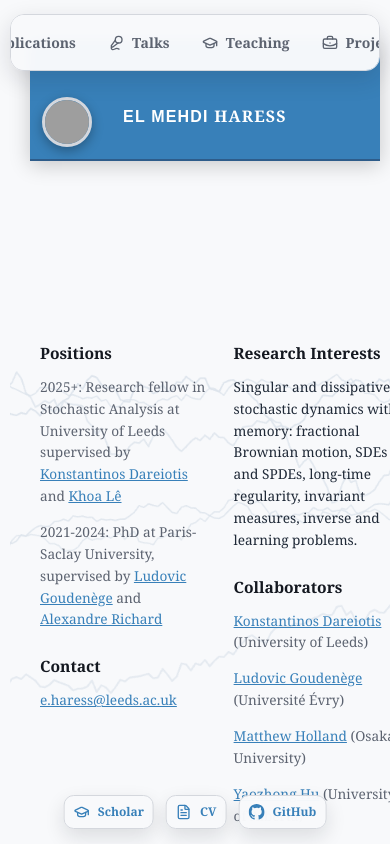
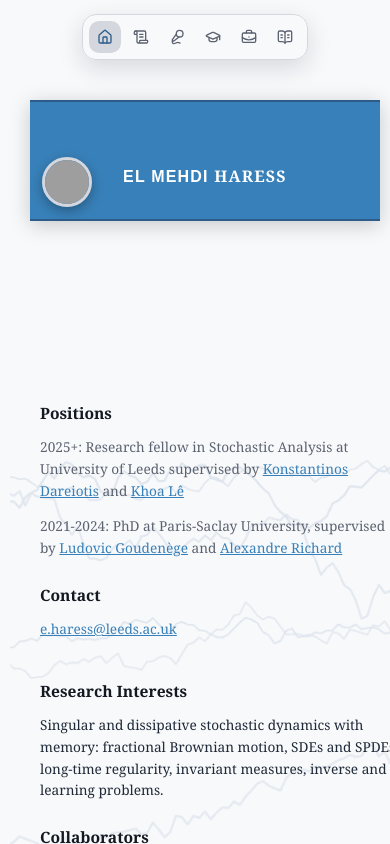
Before and after one commit to ElMehdiHaress/Homepage, a React (Vite) app: page / in a window 390 px wide. Built offline with nearby package versions, Linux system fonts and the light colour scheme; no server answers; grey boxes are pictures that could not be loaded.

Commit message:
Refactor MenuBar and Photography components; enhance mobile responsiveness and touch interactions, update styles for better layout and usability

```diff
--- a/src/MenuBar.tsx
+++ b/src/MenuBar.tsx
@@ -30,6 +30,7 @@ const MenuBar = () => {
 
   return (
     <div
+      className="menu-bar-pill"
       style={{
         position: "fixed",
         top: "14px",
@@ -37,7 +38,7 @@ const MenuBar = () => {
         transform: "translateX(-50%)",
         zIndex: 1000,
         width: "fit-content",
-        maxWidth: "calc(100vw - 20px)",
+        maxWidth: "calc(100vw - 16px)",
         backgroundColor: "rgba(248, 249, 251, 0.98)",
         border: "1px solid #d4d7dd",
         borderRadius: "14px",
@@ -46,7 +47,7 @@ const MenuBar = () => {
         display: "flex",
         alignItems: "center",
         justifyContent: "center",
-        gap: "8px",
+        gap: "4px",
         overflowX: "auto",
         backdropFilter: "blur(6px)",
       }}
@@ -88,7 +89,7 @@ const MenuBar = () => {
             }}
           >
             <Icon size={16} />
-            <span>{item.label}</span>
+            <span className="menu-bar-label">{item.label}</span>
           </button>
         );
       })}
--- a/src/Photography.tsx
+++ b/src/Photography.tsx
@@ -1,4 +1,4 @@
-import { useState, useEffect } from 'react';
+import { useState, useEffect, useRef } from 'react';
 import { useNavigate } from 'react-router-dom';
 import MenuBar from './MenuBar';
 import profileImage from './assets/recent-me.jpeg';
@@ -14,6 +14,7 @@ const photos: string[] = Object.entries(photoModules)
 const Photography = () => {
   const navigate = useNavigate();
   const [lightboxIndex, setLightboxIndex] = useState<number | null>(null);
+  const touchStartX = useRef<number | null>(null);
 
   const showNext = () =>
     setLightboxIndex((i) => (i === null ? i : (i + 1) % photos.length));
@@ -34,6 +35,16 @@ const Photography = () => {
       document.body.style.overflow = '';
     };
   }, [lightboxIndex]);
+
+  const handleTouchStart = (e: React.TouchEvent) => {
+    touchStartX.current = e.touches[0].clientX;
+  };
+  const handleTouchEnd = (e: React.TouchEvent) => {
+    if (touchStartX.current === null) return;
+    const dx = e.changedTouches[0].clientX - touchStartX.current;
+    if (Math.abs(dx) > 50) dx < 0 ? showNext() : showPrev();
+    touchStartX.current = null;
+  };
 
   return (
     <div style={{
@@ -227,6 +238,8 @@ const Photography = () => {
       {lightboxIndex !== null && (
         <div
           onClick={() => setLightboxIndex(null)}
+          onTouchStart={handleTouchStart}
+          onTouchEnd={handleTouchEnd}
           style={{
             position: 'fixed',
             inset: 0,
--- a/src/index.css
+++ b/src/index.css
@@ -65,6 +65,8 @@ a:hover {
   background-color: var(--theme-blue) !important;
   border-top-color: var(--theme-azure) !important;
   border-bottom-color: var(--theme-azure) !important;
+  /* Always leave room for the fixed menu bar above the banner */
+  margin-top: clamp(60px, 10vw, 80px);
 }
 
 .banner-name {
@@ -134,7 +136,7 @@ button {
   }
 
   .homepage-content-grid {
-    gridTemplateColumns: 1fr !important;
+    grid-template-columns: 1fr !important;
     gap: 30px !important;
   }
 
@@ -239,6 +241,7 @@ button {
   }
 
   .homepage-content-grid {
+    grid-template-columns: 1fr !important;
     gap: 25px !important;
   }
 
@@ -352,6 +355,40 @@ button {
   }
 }
 
+/* ── Mobile: menu bar icons-only ──────────────────────────────── */
+@media (max-width: 560px) {
+  /* hide text labels, keep icons */
+  .menu-bar-label {
+    display: none !important;
+  }
+  /* tighter gaps so all 6 icons fit */
+  .menu-bar-pill {
+    gap: 4px !important;
+    padding: 6px !important;
+  }
+  .menu-bar-pill button {
+    padding: 8px !important;
+    gap: 0 !important;
+  }
+}
+
+/* ── Social links: position relative on very small screens ──── */
+@media (max-width: 560px) {
+  .social-links {
+    position: relative !important;
+    bottom: auto !important;
+    left: auto !important;
+    transform: none !important;
+    justify-content: center !important;
+    margin: 40px auto 24px auto !important;
+  }
+}
+
+/* ── All pages: ensure content clears the fixed menu bar ──── */
+.page-top-padding {
+  padding-top: clamp(70px, 14vw, 90px) !important;
+}
+
 /* Menu tooltip hover effect */
 .menu-tooltip {
   opacity: 0;
@@ -411,4 +448,13 @@ button:hover .menu-tooltip {
   .photo-cinema {
     padding: 24px 14px !important;
   }
+  /* On touch screens frame numbers are always visible (no hover) */
+  .cinema-frame-num {
+    opacity: 1 !important;
+    transform: translateY(0) !important;
+  }
+  /* Disable scale hover on touch — prevents tap delay */
+  .cinema-frame:hover img {
+    transform: none;
+  }
 }
```
